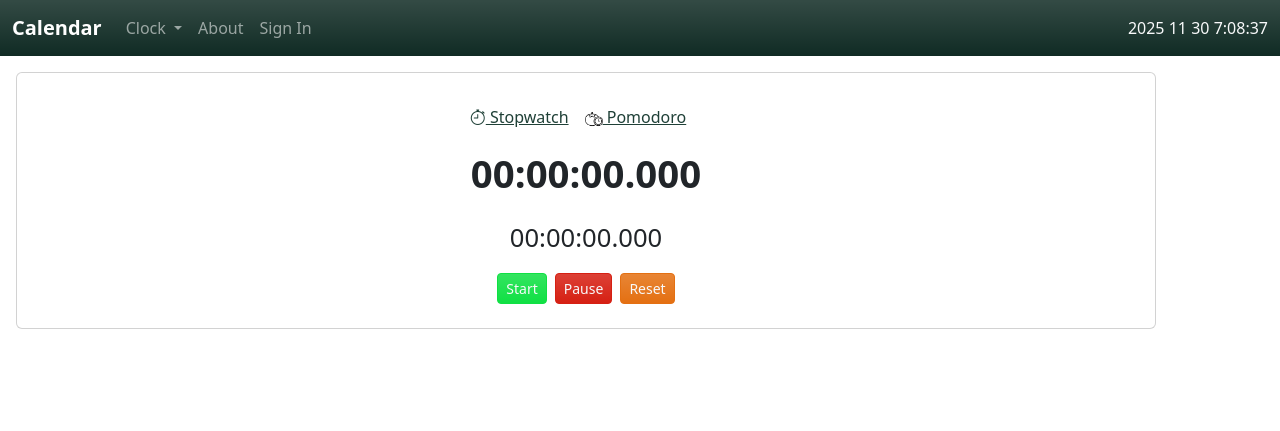
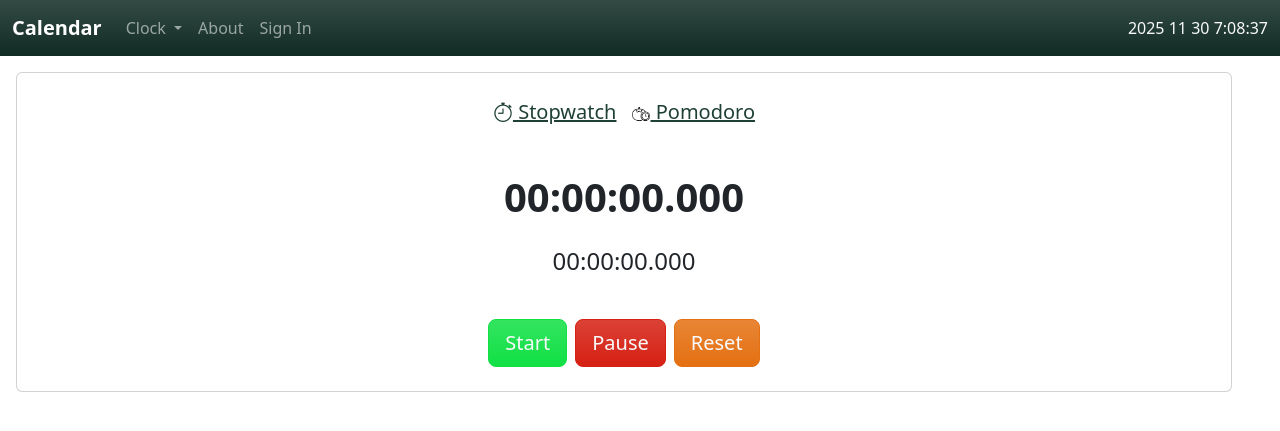
Before and after one commit to Anonymoususer5761/Calendar, a Flask app: page /clock in a window 1280 px wide. Shown: the top 431 px of the page. Run offline with Flask 3, Linux system fonts and the light colour scheme; data that the repository does not hold is empty; parts of the project's set-up code (start-up, migrations or seed data) failed here and were passed over; some libraries are stand-ins or nearby versions.

Commit message:
Font changes.

```diff
--- a/app/static/clock.css
+++ b/app/static/clock.css
@@ -1,5 +1,6 @@
 :root {
     --clock-font: monospace;
+    --page-font: clamp(0.5rem, 2.5vh, 6rem);
 }
 
 #clock {
@@ -40,3 +41,8 @@
     color: aliceblue;
     background-color: #ff7301;
 }
+
+.clock-option {
+    cursor: pointer;
+    font-size: var(--page-font)
+}
--- a/app/static/pomodoro.css
+++ b/app/static/pomodoro.css
@@ -1,3 +1,3 @@
 #pomodoro-timer {
-    font-size: clamp(0.75rem, 3vw, 3rem);
+    font-size: clamp(0.75rem, 5vh, 5rem);
 }
--- a/app/static/stopwatch.css
+++ b/app/static/stopwatch.css
@@ -21,8 +21,8 @@ table, th, td {
 }
 
 #main-timer {
-    font-size: clamp(0.75rem, 3vw, 3rem);
+    font-size: clamp(0.75rem, 5vh, 5rem);
 }
 #split-timer {
-    font-size: clamp(0.5rem, 2vw, 2rem);
+    font-size: clamp(0.5rem, 3vh, 3rem);
 }
--- a/app/templates/clock.html
+++ b/app/templates/clock.html
@@ -9,32 +9,28 @@
 {% endblock %}
 
 {% block main %}
-    <div id="clock" class="container-lg m-3 card">
+    <div id="clock" class="container-fluid m-3 card d-flex justify-content-center">
         <div class="card-body">
-            <div id="clock-options" class="d-flex flex-row justify-content-center p-2">
-                <span class="p-2">
+            <div id="clock-options" class="d-flex flex-row align-items-center justify-content-center px-2 pt-0 pb-2 mt-0">
+                <span class="p-2 clock-option">
                     <a id="clock-options-stopwatch" href="{{ url_for('stopwatch') }}">
                         <i class="bi bi-stopwatch"></i>
                         Stopwatch
                     </a>
                 </span>
-                <span class="p-2">
+                <span class="p-2 clock-option">
                     <a id="clock-options-pomodoro" href="{{ url_for('pomodoro') }}">
                         <img src="../static/assets/pomodoro-technique.png" alt="pomodoro png" style="width: 18px; height: 18px;">
                         Pomodoro
                     </a>
                 </span>
-                 <span class="p-2">
-                     {% block additional_options %}
-
-                     {% endblock %}
-                 </span>
-            </div>
-            <div id="inner-clock-div">
-                {% block clock %}
+                {% block additional_options %}
 
                 {% endblock %}
             </div>
+            {% block clock %}
+
+            {% endblock %}
         </div>
     </div>
 
--- a/app/templates/dates.html
+++ b/app/templates/dates.html
@@ -22,7 +22,7 @@
         </a>
     </div>
     {% if current_user.is_authenticated %}
-        <div id="add-event-modal" class="modal fade" tabindex="-1" aria-label="add-event" aria-hidden="true">
+        <div id="add-event-modal" class="modal fade" tabindex="-1" aria-labelledby="modal-title" aria-hidden="true">
             <div class="modal-dialog">
                 <div class="modal-content bg-quaternary">
                     <div class="modal-header bg-header text-light">
--- a/app/templates/stopwatch.html
+++ b/app/templates/stopwatch.html
@@ -5,15 +5,15 @@
 {% endblock %}
 
 {% block clock %}
-    <div id="timers" class="d-flex flex-column align-items-center">
+    <div id="timers" class="d-flex flex-column align-items-center p-4">
         <p id="main-timer" class="timer fw-bold">00:00:00.000</p>
         <p id= "split-timer" class="timer small">00:00:00.000</p>
     </div>
     <div class="d-flex justify-content-center buttons">
-        <button id="start-button" class="btn btn-start btn-sm mx-1">Start</button>
-        <button id="stop-button" class="btn btn-stop btn-sm mx-1">Pause</button>
-        <button id="lap-button" class="btn btn-lap btn-sm mx-1">Lap</button>
-        <button id="reset-button" class="btn btn-reset btn-sm mx-1">Reset</button>
+        <button id="start-button" class="btn btn-start btn-lg mx-1">Start</button>
+        <button id="stop-button" class="btn btn-stop btn-lg mx-1">Pause</button>
+        <button id="lap-button" class="btn btn-lap btn-lg mx-1">Lap</button>
+        <button id="reset-button" class="btn btn-reset btn-lg mx-1">Reset</button>
     </div>
     <div class="container-lg my-2">
         <table id="lap-counter" class="table table-hover">
```
Also changed, not shown: app/templates/pomodoro.html (+26 -15 lines).
